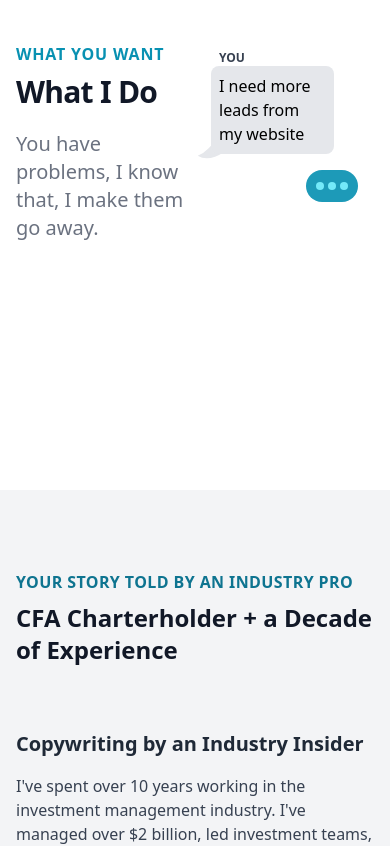
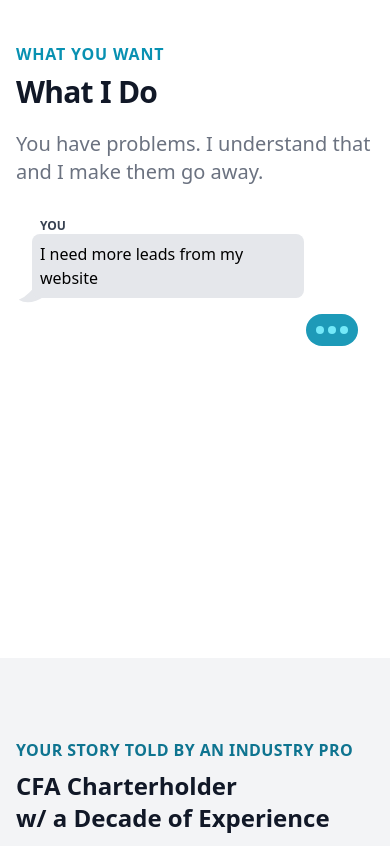
Before and after one commit to rowens794/freelance-template, a Next.js app: page / in a window 390 px wide. Shown: the part 1580-2426 px from the top of the page. Built offline with nearby package versions, Linux system fonts and the light colour scheme.

Commit message:
fixed responsive formatting

```diff
--- a/page-sections/content/written-by-a-pro/index.tsx
+++ b/page-sections/content/written-by-a-pro/index.tsx
@@ -16,7 +16,10 @@ export default function Example() {
               Your Story Told by an Industry Pro
             </h2>
             <p className="mt-2 text-2xl font-extrabold text-gray-900 sm:text-3xl">
-              CFA Charterholder + a Decade of Experience
+              CFA Charterholder{' '}
+              <span className="block md:inline-block">
+                w/ a Decade of Experience
+              </span>
             </p>
           </div>
         </div>
--- a/page-sections/custom/what-you-want/index.tsx
+++ b/page-sections/custom/what-you-want/index.tsx
@@ -158,7 +158,7 @@ export default function index({}: Props) {
 
   return (
     <div
-      className="grid max-w-md grid-cols-2 px-4 mx-auto text-left h-96 sm:max-w-3xl sm:px-6 lg:max-w-7xl lg:px-8"
+      className="grid max-w-md grid-cols-1 gap-6 px-4 mx-auto text-left sm:max-w-3xl sm:px-6 md:grid-cols-2 md:gap-0 lg:max-w-7xl lg:px-8"
       ref={currentElement}
     >
       {/* Column 1 */}
@@ -170,7 +170,7 @@ export default function index({}: Props) {
           What I Do
         </p>
         <p className="mx-auto mt-5 text-xl text-gray-500 ">
-          You have problems, I know that, I make them go away.
+          You have problems. I understand that and I make them go away.
         </p>
       </div>
 
```
